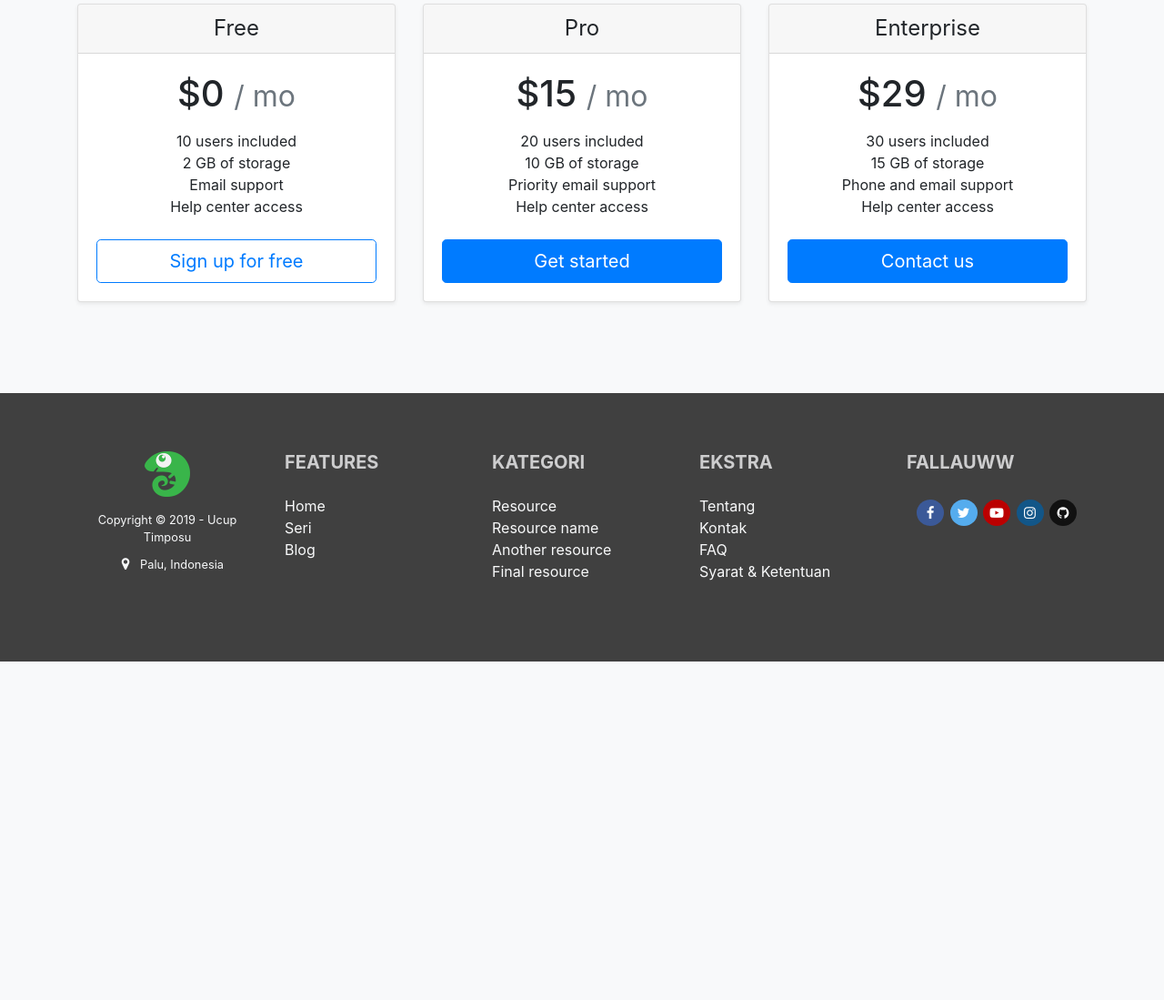
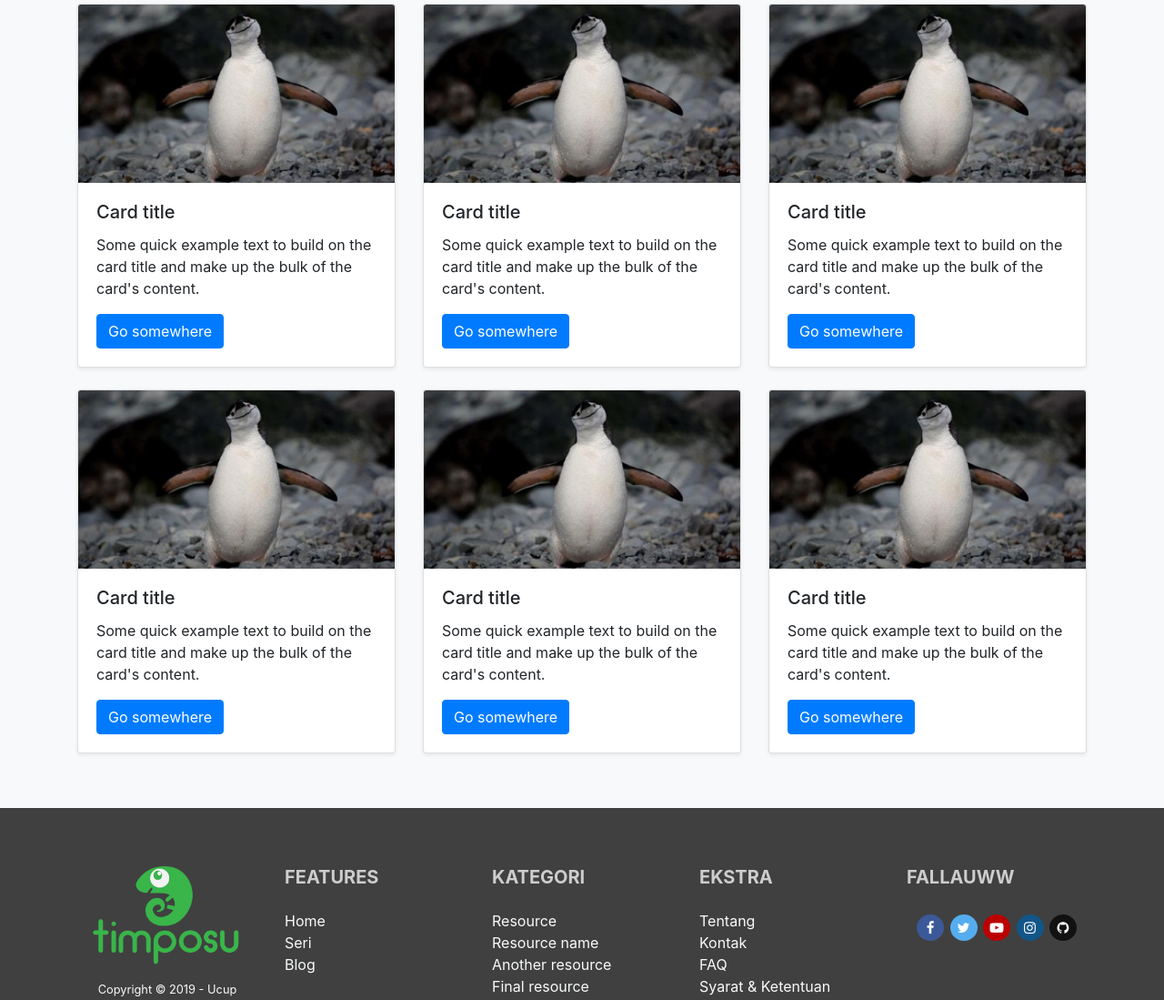
Before and after one commit to ucuptimposu/theme-timposu.com, a plain HTML site: page home/timposu/index.html in a window 1280 px wide. Shown: the part 640-1739 px from the top of the page at 91% size. Before the commit the page ends 1367 px from the top, so only its background shows below. Drawn offline with Linux system fonts and the light colour scheme.

Commit message:
update card

```diff
--- a/home/timposu/index.html
+++ b/home/timposu/index.html
@@ -38,7 +38,7 @@ Dapat Salam dari :
 <header>
   <nav class="navbar navbar-expand-md fixed-top border-bottom shadow-sm">
   	<div class="container">
-    <a class="navbar-brand" href="http://timposu.com"><img src="img/logo-timposu.png" height="32" class="d-inline-block align-top" alt="Logo Timposu"></a>
+    <a class="navbar-brand" href="http://timposu.com"><img src="img/header-logo.png" height="32" class="d-inline-block align-top" alt="Logo Timposu"></a>
     <button class="navbar-toggler" type="button" data-toggle="collapse" data-target="#navbarCollapse" aria-controls="navbarCollapse" aria-expanded="false" aria-label="Toggle navigation">
       <span class="navbar-toggler-icon"></span>
     </button>
@@ -72,7 +72,7 @@ Dapat Salam dari :
 <section class="jumbotron text-center">
   <div class="container">
     <h1 class="jumbotron-heading">Yoo Yo Ayo...</h1>
-    <p class="lead text-muted-jumbotron">Belajar koding di Timposu.com, santai, relaks dengan materi yang terstruktur padat dan jelas. Siapapun kalian bisa belajar koding walaupun bukan anak IT.</p>
+    <p class="lead text-muted-jumbotron">Belajar koding di Timposu.com, santai, rileks dengan materi yang terstruktur padat dan jelas. Asah kemampuanmu, siapapun kalian, semua bisa belajar koding walaupun bukan anak IT.</p>
     <p>
       <a href="#" class="btn btn-success my-3 mx-2">Mulai Belajar</a>
       <a href="#" class="btn btn-success my-3 mx-2">Ayo Gabung</a>
@@ -84,58 +84,78 @@ Dapat Salam dari :
 
 <!-- Awal Konten -->
 <main role="main" class="flex-shrink-0">
+  <!-- Container -->
   <div class="container">
 
     <!-- Seri Terbaru -->
     <div class="text-center"><h1 class="mt-2 mb-5">Seri Terbaru</h1></div>
-    <div class="card-deck mb-3 mt-5 text-center">
-        <div class="card mb-4 shadow-sm">
-          <div class="card-header">
-            <h4 class="my-0 font-weight-normal">Free</h4>
-          </div>
+    <!-- Card Seri Terbaru -->
+    <div class="row">
+      <div class="col-md-4 mb-4">
+        <div class="card shadow-sm">
+          <img src="img/card.jpg" class="card-img-top" alt="...">
           <div class="card-body">
-            <h1 class="card-title pricing-card-title">$0 <small class="text-muted">/ mo</small></h1>
-            <ul class="list-unstyled mt-3 mb-4">
-              <li>10 users included</li>
-              <li>2 GB of storage</li>
-              <li>Email support</li>
-              <li>Help center access</li>
-            </ul>
-            <button type="button" class="btn btn-lg btn-block btn-outline-primary">Sign up for free</button>
+            <h5 class="card-title">Card title</h5>
+            <p class="card-text">Some quick example text to build on the card title and make up the bulk of the card's content.</p>
+            <a href="#" class="btn btn-primary">Go somewhere</a>
           </div>
         </div>
-        <div class="card mb-4 shadow-sm">
-          <div class="card-header">
-            <h4 class="my-0 font-weight-normal">Pro</h4>
       </div>
+      <div class="col-md-4">
+        <div class="card shadow-sm">
+          <img src="img/card.jpg" class="card-img-top" alt="...">
           <div class="card-body">
-            <h1 class="card-title pricing-card-title">$15 <small class="text-muted">/ mo</small></h1>
-            <ul class="list-unstyled mt-3 mb-4">
-              <li>20 users included</li>
-              <li>10 GB of storage</li>
-              <li>Priority email support</li>
-              <li>Help center access</li>
-            </ul>
-            <button type="button" class="btn btn-lg btn-block btn-primary">Get started</button>
+            <h5 class="card-title">Card title</h5>
+            <p class="card-text">Some quick example text to build on the card title and make up the bulk of the card's content.</p>
+            <a href="#" class="btn btn-primary">Go somewhere</a>
           </div>
         </div>
-        <div class="card mb-4 shadow-sm">
-          <div class="card-header">
-            <h4 class="my-0 font-weight-normal">Enterprise</h4>
       </div>
+      <div class="col-md-4">
+        <div class="card shadow-sm">
+          <img src="img/card.jpg" class="card-img-top" alt="...">
           <div class="card-body">
-            <h1 class="card-title pricing-card-title">$29 <small class="text-muted">/ mo</small></h1>
-            <ul class="list-unstyled mt-3 mb-4">
-              <li>30 users included</li>
-              <li>15 GB of storage</li>
-              <li>Phone and email support</li>
-              <li>Help center access</li>
-            </ul>
-            <button type="button" class="btn btn-lg btn-block btn-primary">Contact us</button>
+            <h5 class="card-title">Card title</h5>
+            <p class="card-text">Some quick example text to build on the card title and make up the bulk of the card's content.</p>
+            <a href="#" class="btn btn-primary">Go somewhere</a>
+          </div>
+        </div>
+      </div>
+      <div class="col-md-4">
+        <div class="card shadow-sm">
+          <img src="img/card.jpg" class="card-img-top" alt="...">
+          <div class="card-body">
+            <h5 class="card-title">Card title</h5>
+            <p class="card-text">Some quick example text to build on the card title and make up the bulk of the card's content.</p>
+            <a href="#" class="btn btn-primary">Go somewhere</a>
+          </div>
+        </div>
+      </div>
+      <div class="col-md-4">
+          <div class="card shadow-sm">
+            <img src="img/card.jpg" class="card-img-top" alt="...">
+            <div class="card-body">
+              <h5 class="card-title">Card title</h5>
+              <p class="card-text">Some quick example text to build on the card title and make up the bulk of the card's content.</p>
+              <a href="#" class="btn btn-primary">Go somewhere</a>
+            </div>
+          </div>
+        </div>
+        <div class="col-md-4">
+            <div class="card shadow-sm">
+              <img src="img/card.jpg" class="card-img-top" alt="...">
+              <div class="card-body">
+                <h5 class="card-title">Card title</h5>
+                <p class="card-text">Some quick example text to build on the card title and make up the bulk of the card's content.</p>
+                <a href="#" class="btn btn-primary">Go somewhere</a>
               </div>
             </div>
         </div>
       </div>
+      <!-- Akhir Card Seri Terbaru -->
+      <!-- Akhir Seri Terbaru -->
+  </div>
+  <!-- Akhir Container -->
 </main>
 <!-- Akhir Konten -->
 
@@ -144,7 +164,8 @@ Dapat Salam dari :
   <div class="container">
   <div class="row">
     <div class="col-12 col-md mt-3 mb-4">
-      <img class="mx-auto d-block mb-3"  src="img/logo-timposu.png" width="50" height="50" alt="timposu logo"/>
+      <a href="/">
+      <img class="mx-auto d-block mb-3" alt="Logo Timposu" title="Logo Timposu" src="img/footer-logo.png" width="180" height="110" alt="timposu logo"/></a>
       <small class="d-block mb-3 text-muted-footer text-center">
         Copyright &copy; 2019 - Ucup Timposu<br/>
         <i class="fa fa-map-marker" aria-hidden="true"></i>Palu, Indonesia
@@ -155,7 +176,7 @@ Dapat Salam dari :
       <ul class="list-unstyled text-small">
         <li><a class="text-muted-footer" href="#">Home</a></li>
         <li><a class="text-muted-footer" href="#">Seri</a></li>
-        <li><a class="text-muted-footer" href="#">Blog</a></li>
+        <li><a class="text-muted-footer" href="https://blog.timposu.com">Blog</a></li>
       </ul>
     </div>
     <div class="col-6 col-md">
```
Also changed, not shown: home/timposu/img/card.jpg (added), home/timposu/img/footer-logo.png (added), home/timposu/img/header-logo.png (added), 1 other file. Lines whose indentation alone changed are shown as unchanged.
